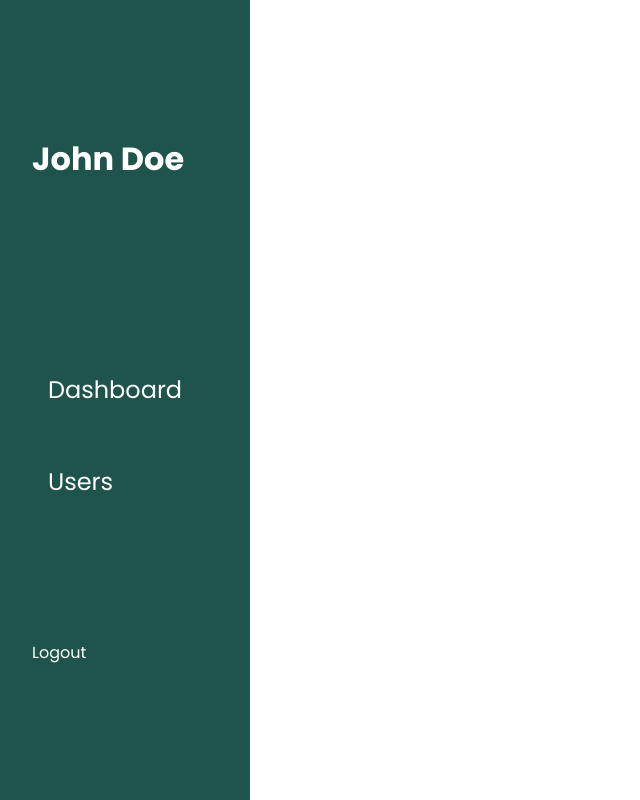
After one commit to Mugengano18/RetiScanAI, a Django app: page /dashboard/ in a window 1280 px wide. The commit adds this page. Shown: the whole page, without its empty margins (0-640 px from the left). Run offline with Django 5.2, Linux system fonts and the light colour scheme.

Commit message:
create view and url for dashboard and design dashboard navigation

```diff
--- /dev/null
+++ b/pages/static/css/dashboard.css
@@ -0,0 +1,61 @@
+@import url("https://fonts.googleapis.com/css2?family=Poppins:ital,wght@0,100;0,200;0,300;0,400;0,500;0,600;0,700;0,800;0,900;1,100;1,200;1,300;1,400;1,500;1,600;1,700;1,800;1,900&display=swap");
+
+* {
+  margin: 0;
+  padding: 0;
+  box-sizing: border-box;
+}
+:root {
+  --background-color: #fff;
+  --nav-background-color: #1f544c;
+  --write-text-color: #ffffff;
+  --black-text-color: #000;
+}
+
+body {
+  font-family: "Poppins", sans-serif;
+  overflow-x: hidden;
+}
+a {
+  text-decoration: none;
+  color: var(--write-text-color);
+}
+
+.navigation {
+  width: 250px;
+  height: 100vh;
+  background-color: var(--nav-background-color);
+  display: flex;
+  flex-direction: column;
+  justify-content: space-evenly;
+  padding-left: 2rem;
+}
+.navigation h2 {
+  color: var(--write-text-color);
+  font-size: 2rem;
+  font-weight: 700;
+}
+.nav-items {
+  list-style: none;
+}
+.nav-items li {
+  padding: 0.3rem 0;
+  margin-top: 3rem;
+  border-radius: 3rem;
+}
+.nav-items li a {
+  font-size: 1.5rem;
+  margin-left: 1rem;
+}
+.nav-items li:hover {
+  background-color: var(--background-color);
+  border: 1px solid var(--write-text-color);
+}
+.nav-items li:hover a {
+  color: var(--black-text-color);
+}
+.logout-btn:hover {
+  text-decoration: underline;
+  text-underline-offset: 10px;
+  text-decoration-thickness: 2px;
+}
--- /dev/null
+++ b/pages/templates/pages/dashboard.html
@@ -0,0 +1,30 @@
+{% load static %}
+<!DOCTYPE html>
+<html lang="en">
+  <head>
+    <meta charset="UTF-8" />
+    <meta name="viewport" content="width=device-width, initial-scale=1.0" />
+
+    <title>RetiScan | Dashboard</title>
+
+    <!-- css link -->
+    <link href="{% static 'css/dashboard.css' %}" rel="stylesheet" />
+  </head>
+  <body>
+    <!-- dashboard section -->
+    <div class="dashboard-container">
+      <div class="navigation">
+        <h2>John Doe</h2>
+        <ul class="nav-items">
+          <li>
+            <a href="#">Dashboard</a>
+          </li>
+          <li>
+            <a href="#">Users</a>
+          </li>
+        </ul>
+        <a href="#" class="logout-btn">Logout</a>
+      </div>
+    </div>
+  </body>
+</html>
--- a/pages/urls.py
+++ b/pages/urls.py
@@ -4,4 +4,5 @@ from .views import *
 
 urlpatterns = [
     path('', home, name="home"),
+    path('dashboard/', dashboard, name="dashboard"),
 ]
--- a/pages/views.py
+++ b/pages/views.py
@@ -1,4 +1,7 @@
 from django.shortcuts import render
 
 def home(request):
-    return render(request, 'index.html')
+    return render(request, 'pages/index.html')
+
+def dashboard(request):
+    return render(request, 'pages/dashboard.html')
```
Also changed, not shown: pages/templates/index.html (deleted, +0 -120 lines), pages/templates/pages/index.html (added, +56 -0 lines), users/templates/base.html (added, +62 -0 lines), users/templates/users/signin.html (+3 -34 lines), users/templates/users/signup.html (+4 -37 lines), pages/static/img/favicon.png, pages/static/img/features.svg (deleted).
